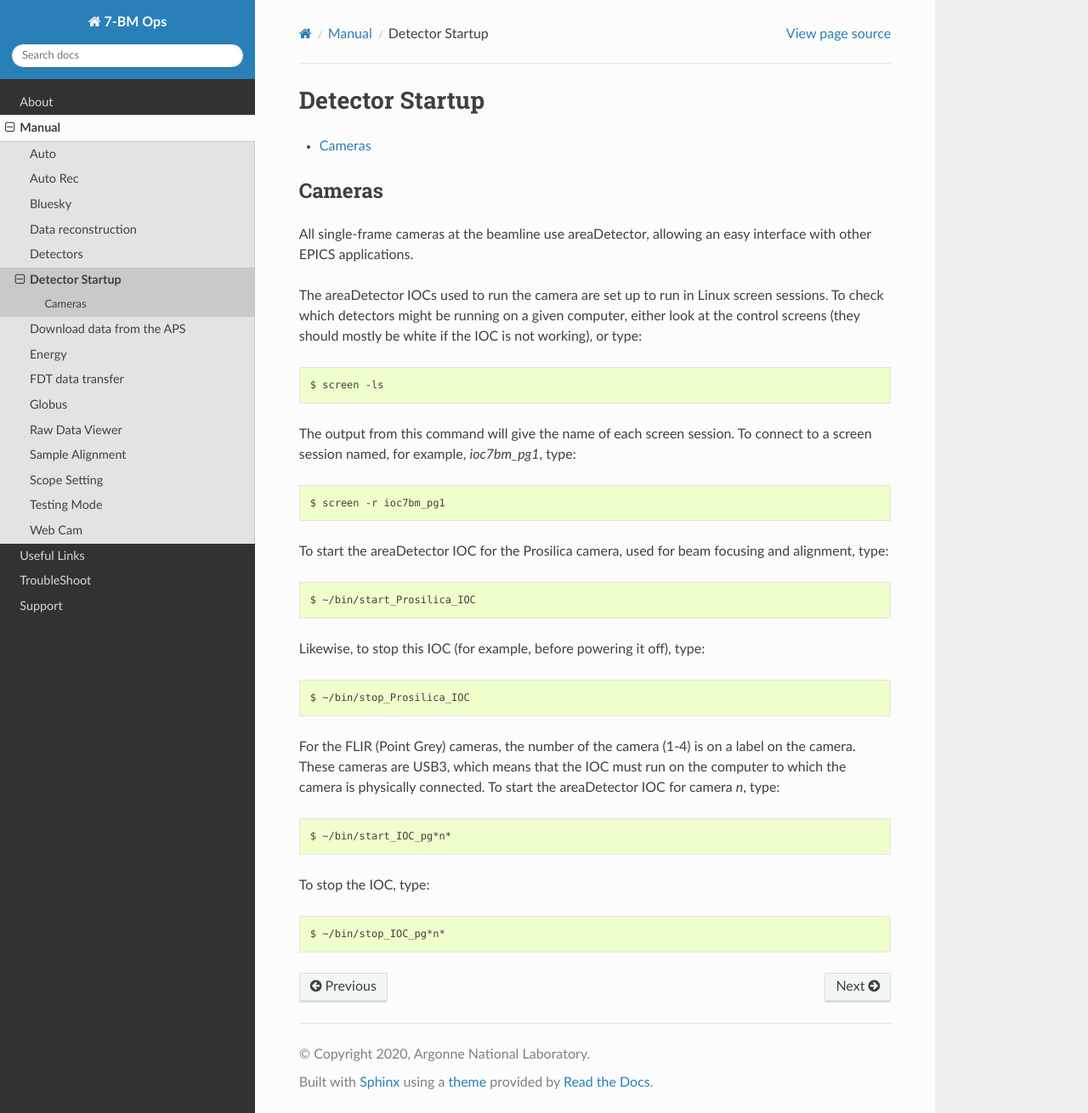
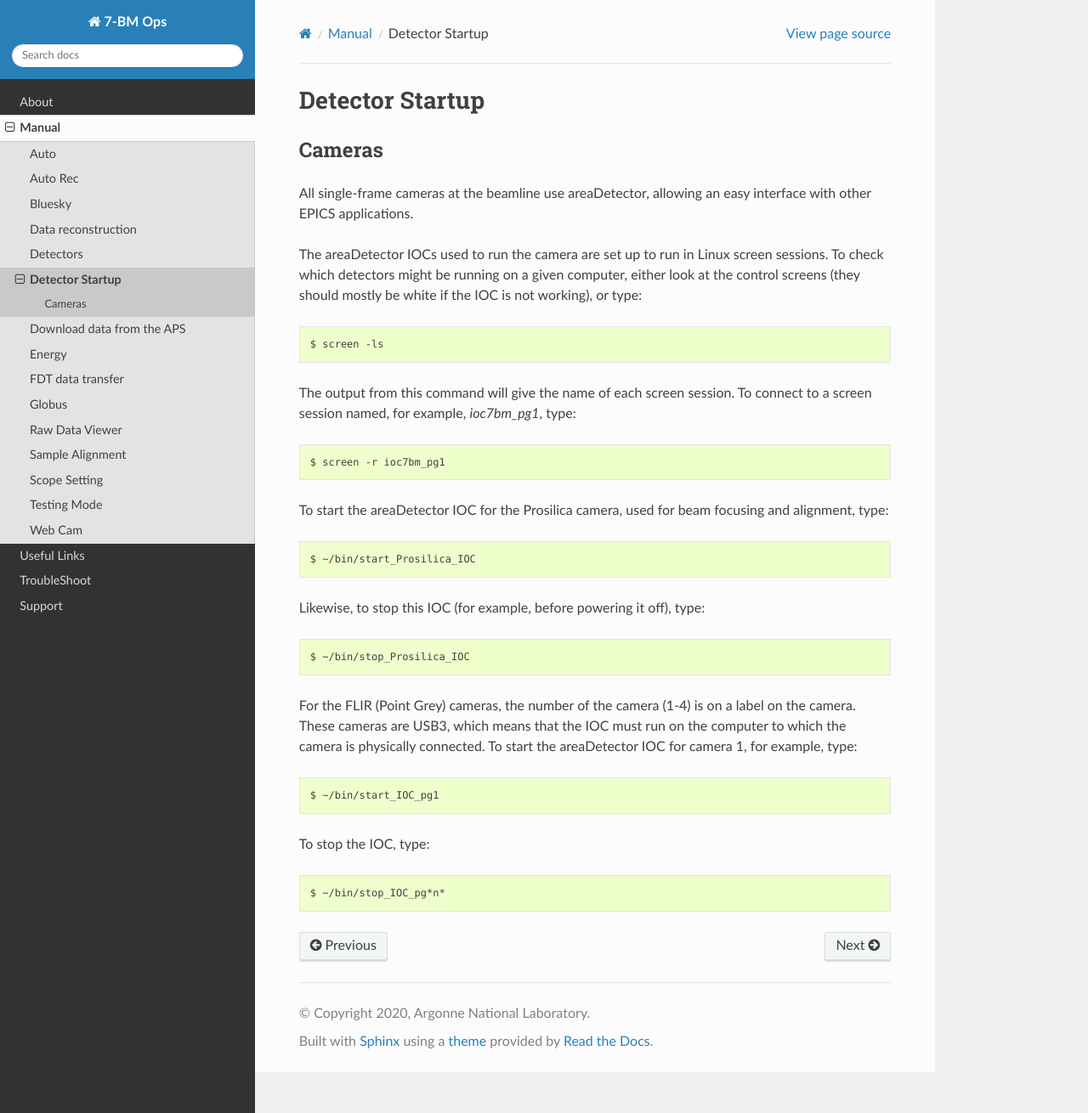
Before and after one commit to xray-imaging/7bm-docs, a Sphinx documentation site: the page built from docs/source/manual/item_006.rst, in a window 1280 px wide and 1310 px high. Shown: the whole window at 85% size. Built offline with Sphinx 7.4.7 and the Read the Docs theme 2.0.0, drawn with Linux system fonts in a browser that asks for light colours.

```diff
--- a/docs/source/manual/item_006.rst
+++ b/docs/source/manual/item_006.rst
@@ -1,8 +1,6 @@
 Detector Startup
 ================
 
-.. contents::
-   :local:
 Cameras
 -------------
 
@@ -29,9 +27,9 @@
 
 For the FLIR (Point Grey) cameras, the number of the camera (1-4) is on a label on the camera.  These cameras are
 USB3, which means that the IOC must run on the computer to which the camera is physically connected.
-To start the areaDetector IOC for camera *n*, type::
+To start the areaDetector IOC for camera 1, for example, type::
 
-    $ ~/bin/start_IOC_pg*n*
+    $ ~/bin/start_IOC_pg1
 
 To stop the IOC, type::
 
```
Also changed, not shown: docs/source/manual/item_005.rst (+11 -32 lines).
